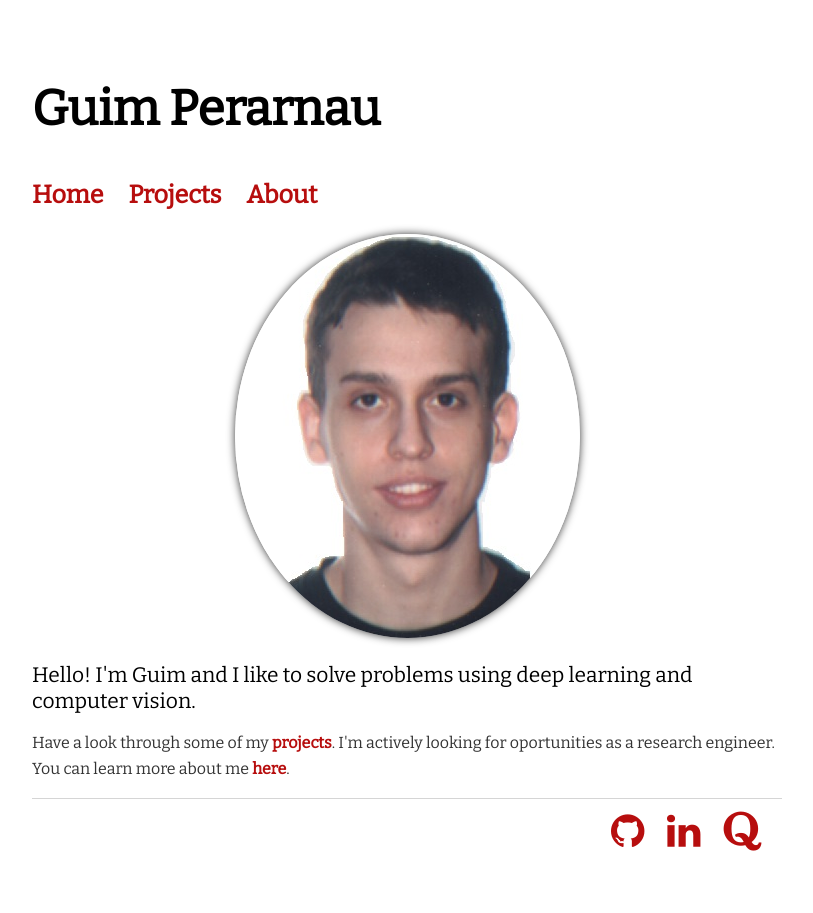
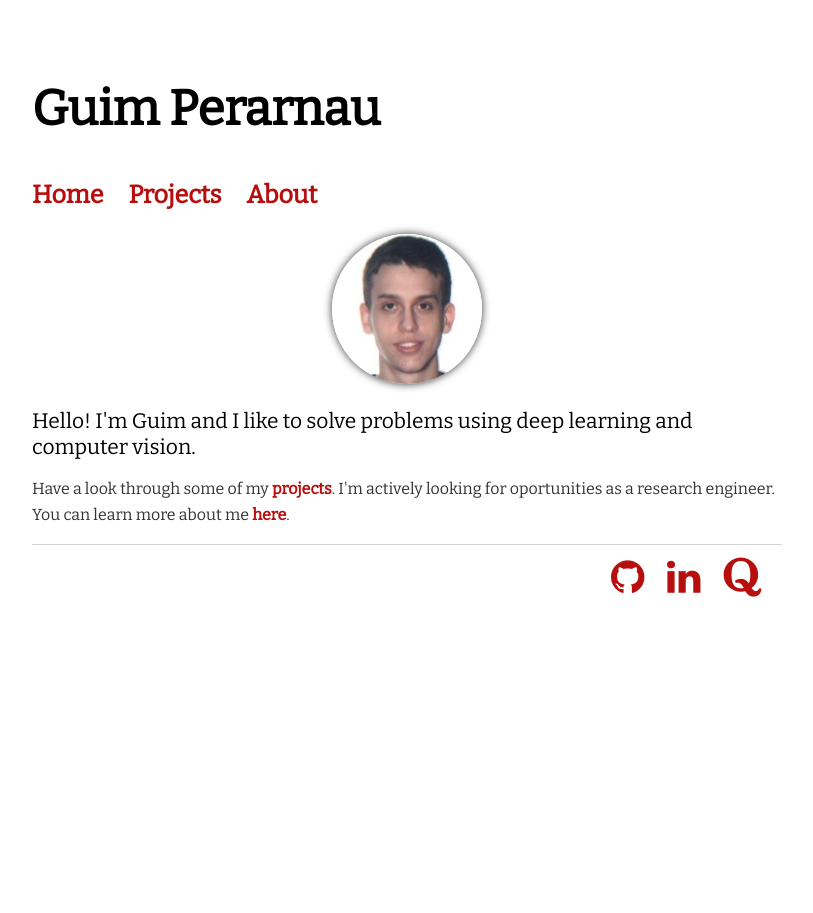
Before and after one commit to Guim3/guim3.github.io, a Jekyll site: the page built from index.html, in a window 1280 px wide. Shown: the whole page, without its empty margins (233-1046 px from the left). Built offline with Jekyll 4.4.1, drawn with Linux system fonts in a browser that asks for light colours.

Commit message:
Update home image

```diff
--- a/css/main.css
+++ b/css/main.css
@@ -10,6 +10,11 @@ body {
 img {
     max-width: 750px;
     height: auto;
+}
+
+img.face {
+    width:150px;
+    height:150px;
 }
 
 img.circular {
--- a/index.html
+++ b/index.html
@@ -2,7 +2,7 @@
 layout: default
 title: Guim Perarnau
 ---
-<img class="circular center" src="files/home_image.jpg" alt="Guim Perarnau"/>
+<img class="face circular center" src="files/home_image.jpg" alt="Guim Perarnau"/>
 </br>
 <div class="intro">
 	Hello! I'm Guim and I like to solve problems using deep learning and computer vision.
```
Also changed, not shown: files/home_image.jpg.
